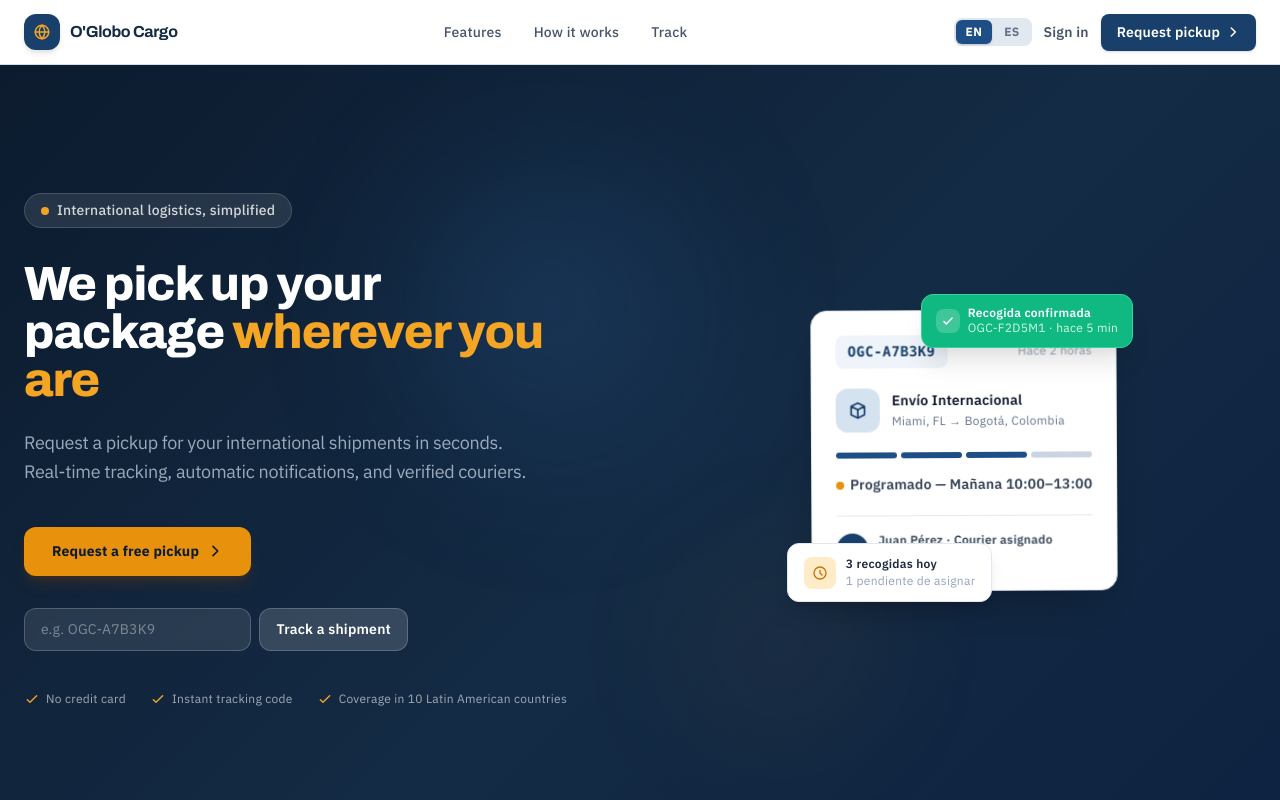
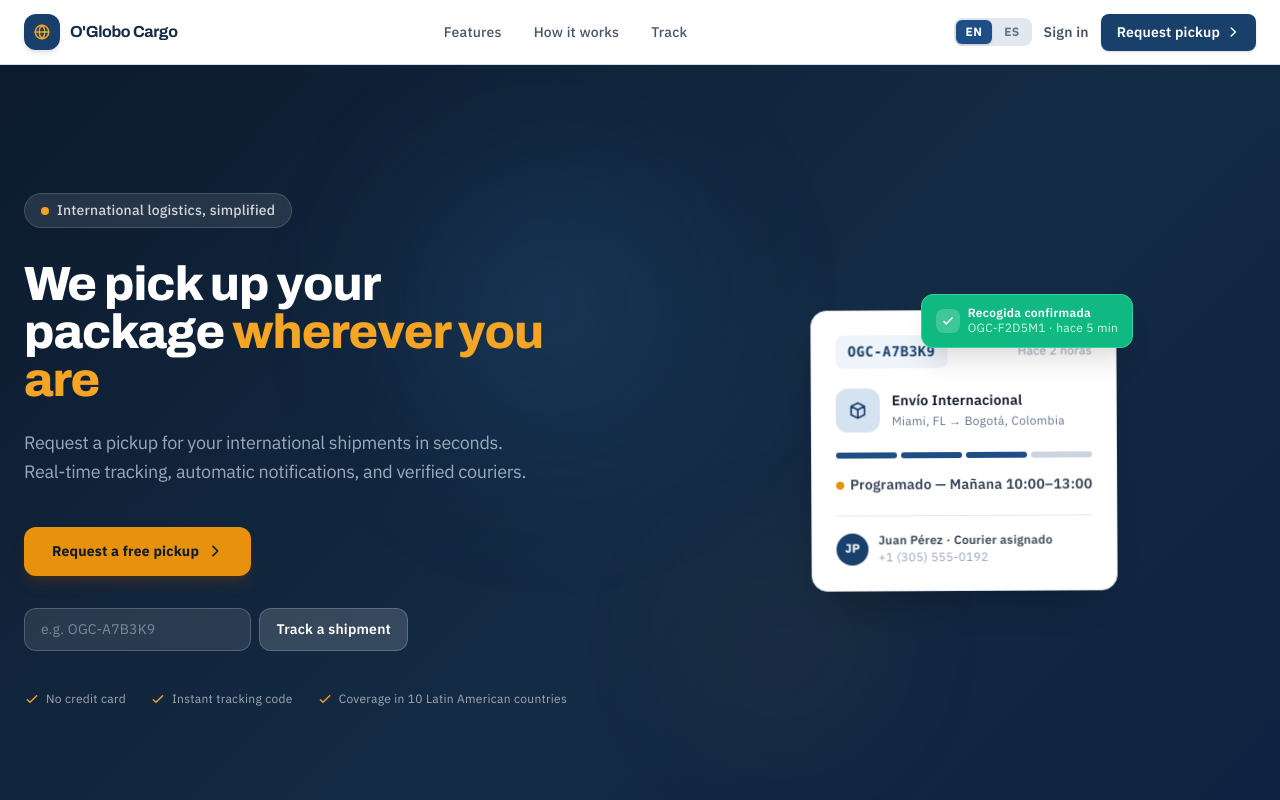
Before and after one commit to andresmz12/RECOGIDA-PAQ, a Next.js app: page / in a window 1280 px wide. Shown: the top 800 px of the page. Built offline with nearby package versions, Linux system fonts and the light colour scheme.

Commit message:
Remove '3 recogidas hoy' badge from homepage hero
Co-Authored-By: Claude Sonnet 4.6 <noreply@anthropic.com>
Claude-Session: https://claude.ai/code/session_01PgFWSAJb9DNeM8rWvgeNWk

```diff
--- a/app/page.tsx
+++ b/app/page.tsx
@@ -224,20 +224,6 @@ function TrackingMockup() {
       </div>
 
       {/* Mini status card — bottom left */}
-      <div
-        className="absolute -bottom-3 -left-6 bg-white rounded-xl shadow-lg px-4 py-3 flex items-center gap-2.5 z-20 border border-slate-100"
-        style={{ animation: "floatBadge 8s ease-in-out infinite", animationDelay: "0.6s" }}
-      >
-        <div className="w-8 h-8 bg-accent-100 rounded-lg flex items-center justify-center">
-          <svg className="w-4 h-4 text-accent-600" fill="none" stroke="currentColor" viewBox="0 0 24 24">
-            <path strokeLinecap="round" strokeLinejoin="round" strokeWidth={2} d="M12 8v4l3 3m6-3a9 9 0 11-18 0 9 9 0 0118 0z" />
-          </svg>
-        </div>
-        <div>
-          <p className="text-xs font-semibold text-slate-800">3 recogidas hoy</p>
-          <p className="text-xs text-slate-400">1 pendiente de asignar</p>
-        </div>
-      </div>
     </div>
   );
 }
```
